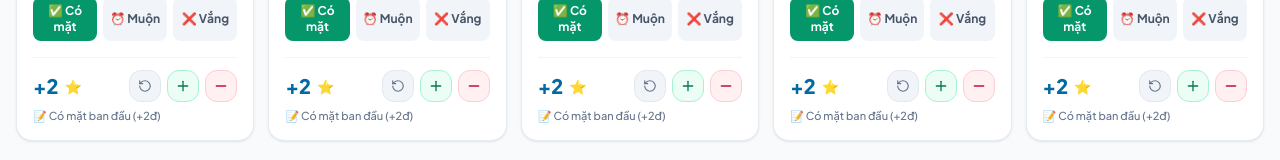
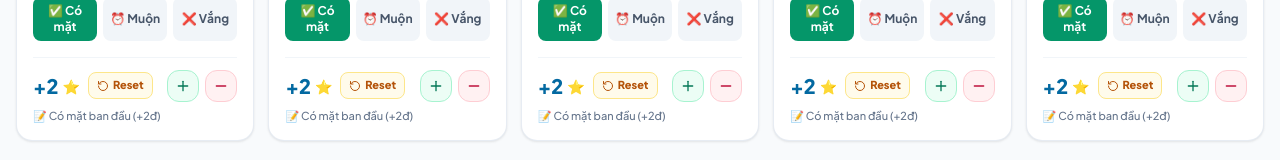
Before and after one commit to lyngangiang83pt-source/QUAN-LI-LOP-HOC, a React (Vite) app: page / in a window 1280 px wide. Shown: the part 708-868 px from the top of the page. Built offline with nearby package versions, Linux system fonts and the light colour scheme; no server answers; the database is empty.

Commit message:
Thiết kế nút Reset riêng biệt nổi bật trên từng thẻ học sinh

```diff
--- a/src/features/students/components/StudentCard.tsx
+++ b/src/features/students/components/StudentCard.tsx
@@ -94,28 +94,35 @@ export const StudentCard: React.FC<StudentCardProps> = ({
         </div>
       </div>
 
-      {/* Footer: Score Pill & Fast Plus/Minus */}
+      {/* Footer: Score Pill, Reset Button & Fast Plus/Minus */}
       <div className="mt-4 pt-3 border-t border-slate-100 flex items-center justify-between gap-2">
-        <div className="flex items-center gap-1.5">
-          <span className="text-xl font-extrabold text-sky-700">
-            {student.points > 0 ? '+' : ''}{student.points}
-          </span>
-          <span className="text-amber-400 text-sm">⭐</span>
-        </div>
+        {/* Left: Score Badge & Dedicated Reset Button */}
+        <div className="flex items-center gap-2">
+          <div className="flex items-center gap-1">
+            <span className="text-xl font-extrabold text-sky-700">
+              {student.points > 0 ? '+' : ''}{student.points}
+            </span>
+            <span className="text-amber-400 text-sm">⭐</span>
+          </div>
 
-        <div className="flex items-center gap-1.5">
+          {/* Nút Reset riêng từng thẻ học sinh */}
           <button
             type="button"
             onClick={() => {
-              if (confirm(`Thầy/Cô có chắc chắn muốn đặt lại (reset) điểm của em "${student.name}" về 0 không?`)) {
+              if (confirm(`Thầy/Cô có chắc chắn muốn đặt lại (reset) điểm của em "${student.name}" (Mã: ${student.id}) về 0 điểm không?`)) {
                 onResetStudentScore(student.id);
               }
             }}
-            className="w-8 h-8 rounded-xl bg-slate-100 hover:bg-amber-100 text-slate-500 hover:text-amber-700 border border-slate-200 hover:border-amber-300 transition-all font-bold flex items-center justify-center active:scale-95 shadow-xs"
-            title="Đặt lại (reset) điểm của em này về 0"
+            className="px-2 py-1 rounded-lg bg-amber-50 hover:bg-amber-500 text-amber-700 hover:text-white border border-amber-200 hover:border-amber-400 text-[11px] font-extrabold transition-all flex items-center gap-1 shadow-2xs active:scale-95"
+            title={`Đặt lại (reset) điểm của em ${student.name} về 0`}
           >
-            <RotateCcw size={14} />
+            <RotateCcw size={12} />
+            <span>Reset</span>
           </button>
+        </div>
+
+        {/* Right: Plus / Minus */}
+        <div className="flex items-center gap-1.5">
           <button
             type="button"
             onClick={() => onOpenScoreModal(student, 'plus')}
```
